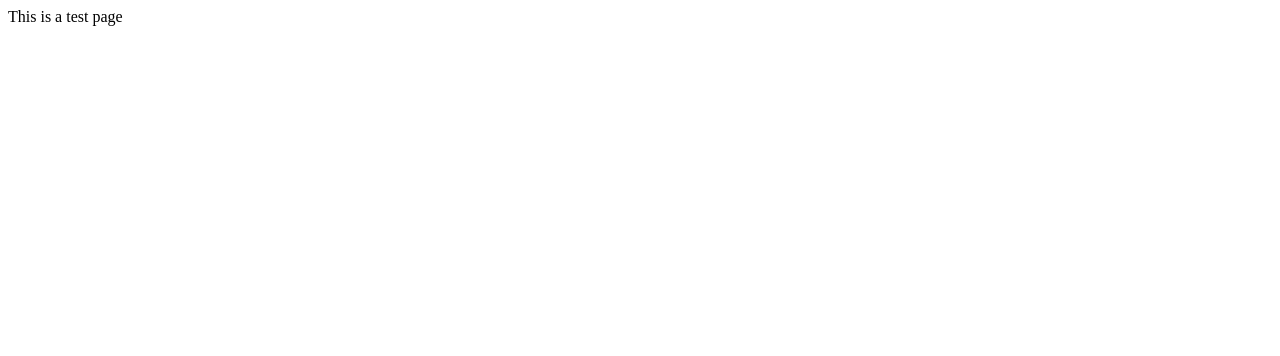
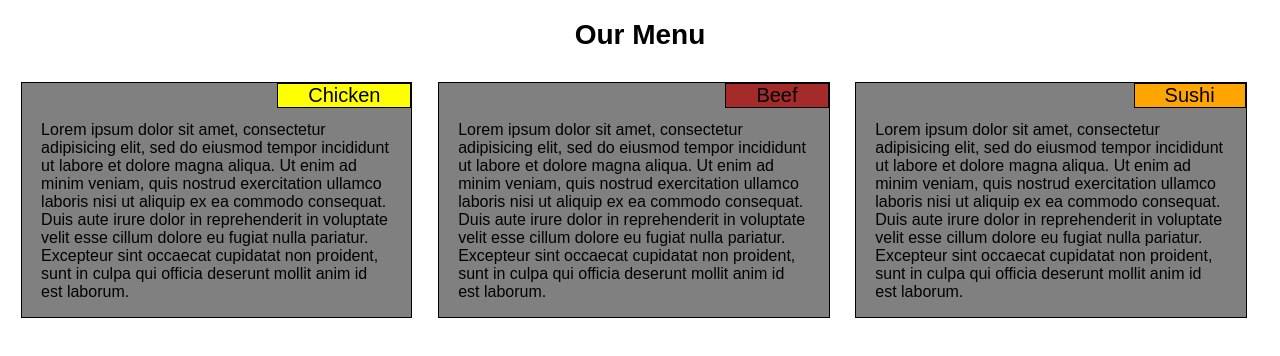
Before and after one commit to darpan-gupta1/coursera-test, a plain HTML site: page mod2-assignment/index.html in a window 1280 px wide. Drawn offline with Linux system fonts and the light colour scheme.

Commit message:
My Module 2 Assignment

```diff
--- a/mod2-assignment/css/style.css
+++ b/mod2-assignment/css/style.css
@@ -0,0 +1,68 @@
+* {
+	box-sizing: border-box;
+}
+body {
+	font-family: Arial, Helvetica, sans-serif;
+}
+
+p {
+	width: 90%;
+	margin-right: auto;
+	margin-left: auto;
+	margin-top: 2%;
+	padding-top: 30px;
+
+}
+
+h1 {
+	font-size: 175%;
+	text-align: center;
+}
+
+.row {
+	width: 100%;
+}
+.title {
+	border: 1px solid black;
+	float: right;
+	padding-left: 30px;
+	padding-right: 30px;
+	font-size: 125%;
+}
+
+.block {
+	border: 1px solid black;
+	background-color: grey;
+}
+
+@media (min-width: 992px) {
+	.col-lg-4 {
+		float: left;
+		width: 31%;
+		margin: 1% 1% 1% 1%;
+	}
+
+}
+
+@media (min-width: 768px) and (max-width: 991px) {
+	.col-md-12, .col-md-6 {
+		float: left;
+	}
+	.col-md-12 {
+		width: 98%;
+			margin: 0% 1% 0% 1%;
+	}
+	.col-md-6 {
+		width: 48%;
+			margin: 1% 1% 1% 1%;
+	}
+}
+
+@media (min-width: 100px) and (max-width: 767px) {
+	.col-xs-12 {
+		float: left;
+		width: 98%;
+			margin: 1% 1% 1% 1%;
+	}
+
+}
--- a/mod2-assignment/index.html
+++ b/mod2-assignment/index.html
@@ -3,9 +3,44 @@
 <head>
 	<title>My Module 2 Assignment</title>
 	<meta charset="utf-8">
-	<style type="text/css" href="css/style.css"></style>
+	<link rel="stylesheet" type="text/css" href="css/style.css">
 </head>
 <body>
-This is a test page
+	<h1> Our Menu </h1>
+	<div class="row">
+		<div class="col-lg-4 col-md-6 col-xs-12">
+		<div class="block">
+			<section class="title" style="background-color: yellow;">Chicken</section>
+			<p>Lorem ipsum dolor sit amet, consectetur adipisicing elit, sed do eiusmod
+			tempor incididunt ut labore et dolore magna aliqua. Ut enim ad minim veniam,
+			quis nostrud exercitation ullamco laboris nisi ut aliquip ex ea commodo
+			consequat. Duis aute irure dolor in reprehenderit in voluptate velit esse
+			cillum dolore eu fugiat nulla pariatur. Excepteur sint occaecat cupidatat non
+			proident, sunt in culpa qui officia deserunt mollit anim id est laborum.</p>
+		</div>
+		</div>
+		<div class="col-lg-4 col-md-6 col-xs-12">
+		<div class="block">
+			<section class="title" style="background-color: brown;">Beef</section>
+			<p>Lorem ipsum dolor sit amet, consectetur adipisicing elit, sed do eiusmod
+			tempor incididunt ut labore et dolore magna aliqua. Ut enim ad minim veniam,
+			quis nostrud exercitation ullamco laboris nisi ut aliquip ex ea commodo
+			consequat. Duis aute irure dolor in reprehenderit in voluptate velit esse
+			cillum dolore eu fugiat nulla pariatur. Excepteur sint occaecat cupidatat non
+			proident, sunt in culpa qui officia deserunt mollit anim id est laborum.</p>
+		</div>
+		</div>
+		<div class="col-lg-4 col-md-12 col-xs-12">
+		<div class="block">
+			<section class="title" style="background-color: orange;">Sushi</section>
+			<p>Lorem ipsum dolor sit amet, consectetur adipisicing elit, sed do eiusmod
+			tempor incididunt ut labore et dolore magna aliqua. Ut enim ad minim veniam,
+			quis nostrud exercitation ullamco laboris nisi ut aliquip ex ea commodo
+			consequat. Duis aute irure dolor in reprehenderit in voluptate velit esse
+			cillum dolore eu fugiat nulla pariatur. Excepteur sint occaecat cupidatat non
+			proident, sunt in culpa qui officia deserunt mollit anim id est laborum.</p>
+		</div>
+		</div>
+	</div>
 </body>
 </html>
```
